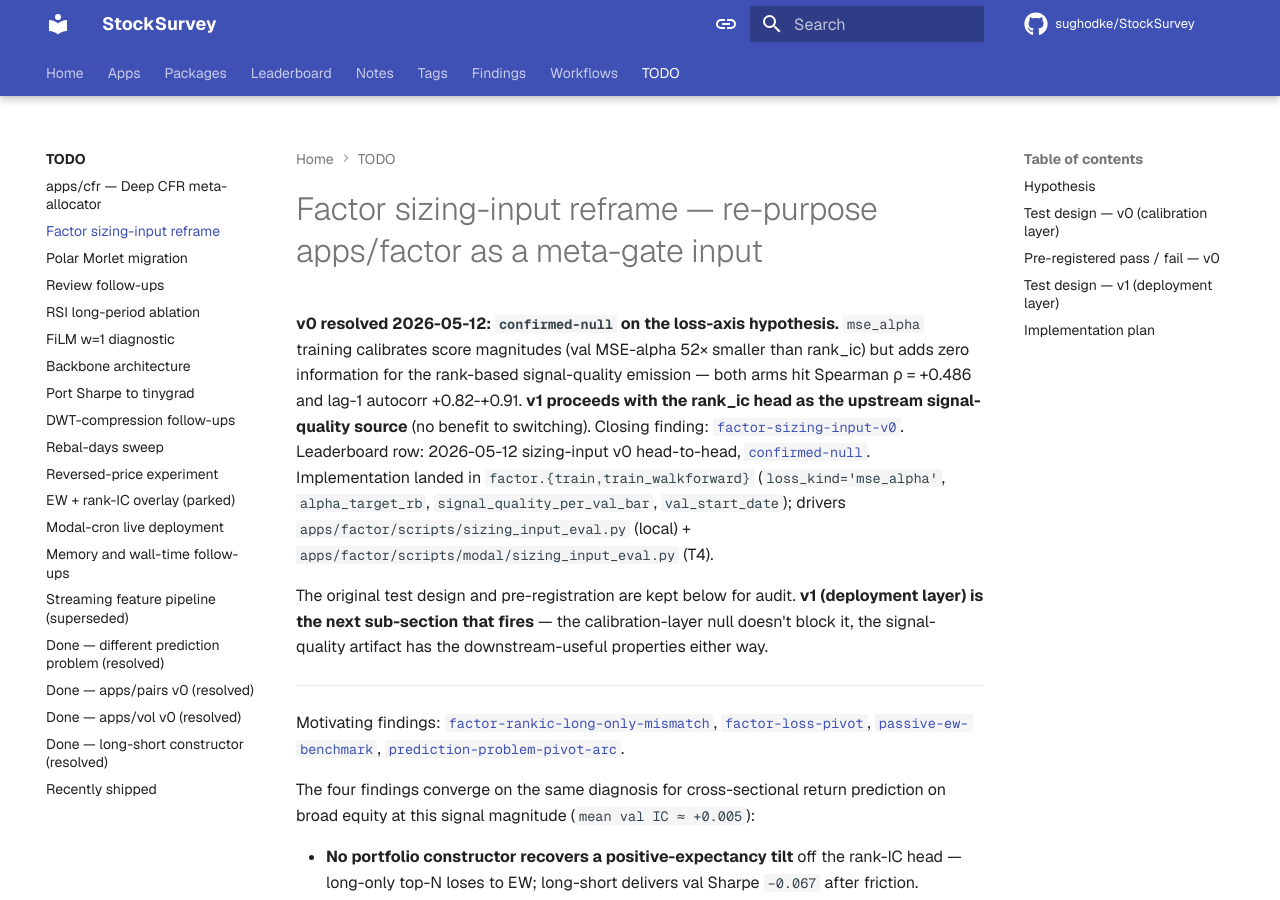
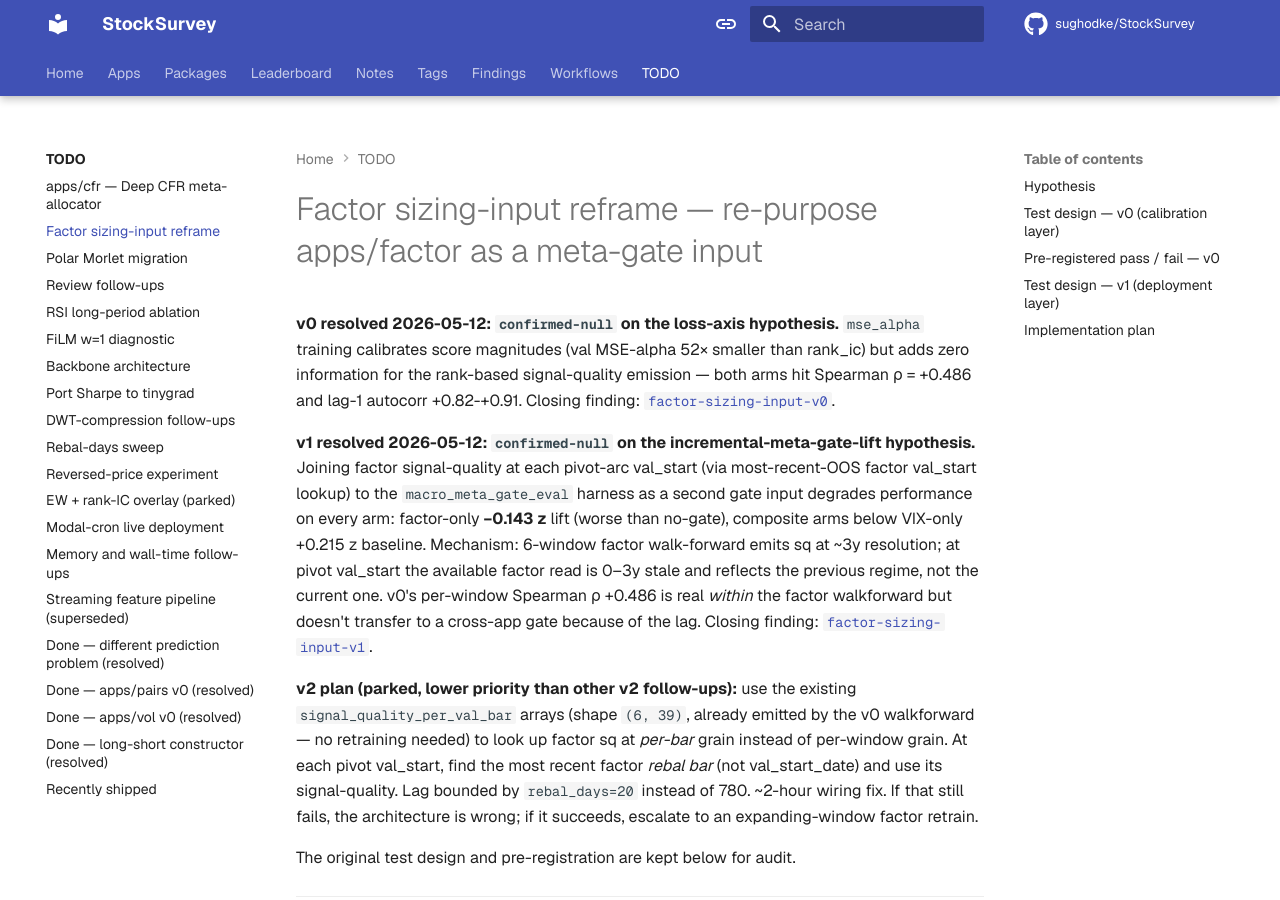
Before and after one commit to sughodke/StockSurvey, an MkDocs documentation site: the page built from apps/docs/docs/TODO/factor-sizing-input-reframe.md, in a window 1280 px wide and 900 px high. Built offline with MkDocs 1.6.1 and Material for MkDocs 9.7.7, drawn with Linux system fonts in a browser that asks for light colours; comment, search, counter and statistics services are not loaded.

Commit message:
factor: sizing-input v1 — factor signal-quality as meta-gate input fails to clear VIX baseline
Extends apps/gate/scripts/macro_meta_gate_eval.py with three factor-
derived arms (factor-only, VIX-AND-factor, VIX-OR-factor) joined to
the 17 prediction-problem-pivot windows via most-recent-OOS factor
val_start lookup (no look-ahead).

Pre-registered v1 cuts: PASS at ≥+0.30 z lift, FAIL at within ±0.05
of VIX-only +0.215 z. Result: best factor arm "VIX OR factor"
delivers +0.106 z (0.109 below VIX-only); factor-only is outright
negative at −0.143 z. Verdict: confirmed-null on incremental lift.

Mechanism: 6-window factor walk-forward emits signal-quality at ~3y
resolution; at pivot val_start the available factor read is 0–3y
stale and reflects the previous regime, not the current one. Two
clean inversions:
- 2008 GFC pivots (gate w1 +0.321, pairs w1 +0.870) — factor sq
  +1.128 (calm 2005-2007 read) says SUSPEND while VIX correctly
  says DEPLOY.
- 2011 post-GFC pivots (pairs w2 +0.593) — factor sq +3.468
  (GFC dispersion read) says DEPLOY while VIX says SUSPEND.

v0's per-window Spearman ρ +0.486 between sq_mean and val Sharpe is
real *within* the factor walkforward but doesn't transfer to a
cross-app gate at this temporal grain.

v2 plan parked: use existing signal_quality_per_val_bar arrays for
per-bar lookup (lag bounded by 20d instead of 780d, ~2-hour fix).
Don't retrain factor until cheap fix is tested.

Adds:
- Leaderboard row 2026-05-12 sizing-input v1
- findings/factor-sizing-input-v1.md (mechanism, per-window
  inversions, v2 plan)
- TODO/factor-sizing-input-reframe.md updated to mark v1 resolved
- CLAUDE.md operational rule on factor-sq temporal lag
- macro_meta_gate_eval.py extension with factor + composite arms

Co-Authored-By: Claude Opus 4.7 (1M context) <noreply@anthropic.com>

```diff
--- a/apps/docs/docs/TODO/factor-sizing-input-reframe.md
+++ b/apps/docs/docs/TODO/factor-sizing-input-reframe.md
@@ -4,20 +4,34 @@
 `mse_alpha` training calibrates score magnitudes (val MSE-alpha 52×
 smaller than rank_ic) but adds zero information for the rank-based
 signal-quality emission — both arms hit Spearman ρ = +0.486 and lag-1
-autocorr +0.82-+0.91. **v1 proceeds with the rank_ic head as the
-upstream signal-quality source** (no benefit to switching). Closing
-finding: [`factor-sizing-input-v0`](../findings/factor-sizing-input-v0.md).
-Leaderboard row: 2026-05-12 sizing-input v0 head-to-head,
-[`confirmed-null`](../leaderboard.md#verdict-labels). Implementation
-landed in `factor.{train,train_walkforward}` (`loss_kind='mse_alpha'`,
-`alpha_target_rb`, `signal_quality_per_val_bar`, `val_start_date`);
-drivers `apps/factor/scripts/sizing_input_eval.py` (local) +
-`apps/factor/scripts/modal/sizing_input_eval.py` (T4).
+autocorr +0.82-+0.91. Closing finding:
+[`factor-sizing-input-v0`](../findings/factor-sizing-input-v0.md).
+
+**v1 resolved 2026-05-12: `confirmed-null` on the incremental-meta-gate-lift
+hypothesis.** Joining factor signal-quality at each pivot-arc val_start
+(via most-recent-OOS factor val_start lookup) to the
+`macro_meta_gate_eval` harness as a second gate input degrades
+performance on every arm: factor-only **−0.143 z** lift (worse than
+no-gate), composite arms below VIX-only +0.215 z baseline. Mechanism:
+6-window factor walk-forward emits sq at ~3y resolution; at pivot
+val_start the available factor read is 0–3y stale and reflects the
+previous regime, not the current one. v0's per-window Spearman ρ
++0.486 is real *within* the factor walkforward but doesn't transfer
+to a cross-app gate because of the lag. Closing finding:
+[`factor-sizing-input-v1`](../findings/factor-sizing-input-v1.md).
+
+**v2 plan (parked, lower priority than other v2 follow-ups):** use
+the existing `signal_quality_per_val_bar` arrays (shape `(6, 39)`,
+already emitted by the v0 walkforward — no retraining needed) to
+look up factor sq at *per-bar* grain instead of per-window grain.
+At each pivot val_start, find the most recent factor *rebal bar*
+(not val_start_date) and use its signal-quality. Lag bounded by
+`rebal_days=20` instead of 780. ~2-hour wiring fix. If that still
+fails, the architecture is wrong; if it succeeds, escalate to an
+expanding-window factor retrain.
 
 The original test design and pre-registration are kept below for
-audit. **v1 (deployment layer) is the next sub-section that fires** —
-the calibration-layer null doesn't block it, the signal-quality
-artifact has the downstream-useful properties either way.
+audit.
 
 ---
 
--- a/apps/docs/mkdocs.yml
+++ b/apps/docs/mkdocs.yml
@@ -114,6 +114,7 @@ nav:
       - Rank-IC vs long-only top-N mismatch: findings/factor-rankic-long-only-mismatch.md
       - Loss-pivot — Sharpe/IR losses underperform rank-IC: findings/factor-loss-pivot.md
       - Sizing-input v0 — MSE-on-alpha calibrates but adds no information for rank-based emission: findings/factor-sizing-input-v0.md
+      - Sizing-input v1 — factor signal-quality at 6-window resolution is too lagged to clear VIX gate: findings/factor-sizing-input-v1.md
       - Gate drawdown v0 (partial-OOS): findings/gate-drawdown-v0.md
       - Pairs classical v0 (confirmed-null): findings/pairs-classical-v0.md
       - Vol surface v0 (inconclusive, 5/5 pos): findings/vol-surface-v0.md
```
Also changed, not shown: CLAUDE.md (+1 -0 lines), apps/docs/docs/findings/factor-sizing-input-v1.md (added, +181 -0 lines), apps/docs/docs/findings/index.md (+1 -0 lines), apps/docs/docs/leaderboard.md (+1 -0 lines), 1 other file.
